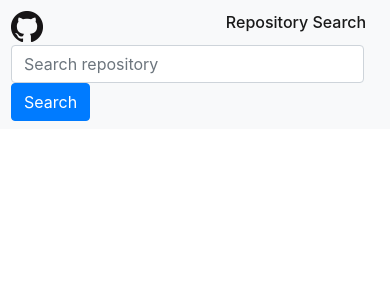
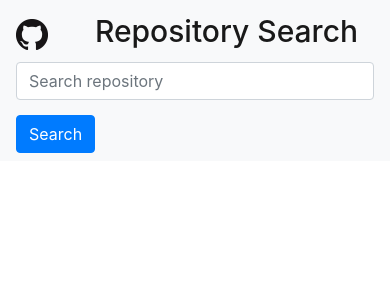
Before and after one commit to ibaczewska/github-repository-search, a React (Create React App) app: page / in a window 390 px wide. Shown: the top 300 px of the page. Built offline with nearby package versions, Linux system fonts and the light colour scheme.

Commit message:
added styles

```diff
--- a/src/App.css
+++ b/src/App.css
@@ -2,17 +2,28 @@
   text-align: center;
 }
 
+.navbar__custom__col {
+  padding-left: 0 !important;
+  padding-right: 0 !important;
+}
+
 .navbar__custom {
-  margin-left: -20px;
-  width: 112%;
+  padding-left: 0;
+  padding-right: 0;
+}
+
+@media (max-width: 991px) {
+  .navbar__custom button {
+    margin-top: 15px;
+  }
+}
+
+@media (max-width: 425px) {
+  .navbar__custom h1 {
+    font-size: 30px;
+  }
 }
 
 .navbar__logo {
   margin-right: 10px;
 }
-
-@media (min-width: 600px) and (max-width: 768px) {
-  .navbar__custom {
-    width: 106%;
-  }
-}
--- a/src/App.js
+++ b/src/App.js
@@ -6,7 +6,7 @@ import logo from '../src/assets/GitHub-icon.png'
 import Button from 'react-bootstrap/Button'
 import './App.css'
 import 'bootstrap/dist/css/bootstrap.min.css'
-import { Container, Row, Col, Navbar, Form, FormControl } from 'react-bootstrap'
+import { Container, Row, Col, Navbar, FormControl } from 'react-bootstrap'
 
 class App extends Component {
   state = {
@@ -23,18 +23,18 @@ class App extends Component {
       query: this.state.query
     })
   }
-  // keyPress = event => {
-  //   if (event.key === 'Enter') {
-  //     this.handleClickChange()
-  //     window.location.href = `/results/${this.state.query}`
-  //   }
-  // }
+  keyPress = event => {
+    if (event.key === 'Enter') {
+      this.handleClickChange()
+      window.location.href = `/results/${this.state.query}`
+    }
+  }
   render() {
     return (
       <Container fluid={true}>
         <Row>
           <Router>
-            <Col xs={12}>
+            <Col xs={12} className='navbar__custom__col'>
               <Navbar
                 sticky='top'
                 bg='light'
@@ -49,22 +49,21 @@ class App extends Component {
                 />
                 <Navbar.Brand href='/'>
                   {' '}
-                  <h6>Repository Search</h6>
+                  <h1>Repository Search</h1>
                 </Navbar.Brand>
-                <Form inline>
+
                 <FormControl
                   type='text'
                   placeholder='Search repository'
                   className='mr-sm-2'
                   onChange={event => this.handleInputChange(event)}
-                    // onKeyPress={event => this.keyPress(event)}
+                  onKeyPress={event => this.keyPress(event)}
                 />
                 <Link to={'/results/' + this.state.query}>
                   <Button variant='primary' onClick={this.handleClickChange}>
                     Search
                   </Button>
                 </Link>
-                </Form>
               </Navbar>
               <Container>
                 <Row>
--- a/src/views/Results/Results.js
+++ b/src/views/Results/Results.js
@@ -19,8 +19,7 @@ class Results extends Component {
   state = {
     repositories: [],
     currentPage: 1,
-    repositoriesPerPage: 8,
-    active: 1
+    repositoriesPerPage: 8
   }
 
   componentDidMount() {
@@ -121,7 +120,7 @@ class Results extends Component {
         <Pagination.Item
           key={number}
           id={number}
-          active={number === this.state.active}
+          active={number === currentPage}
           onClick={event => this.handleClick(event)}
         >
           {number}
```
Lines whose indentation alone changed are shown as unchanged.
